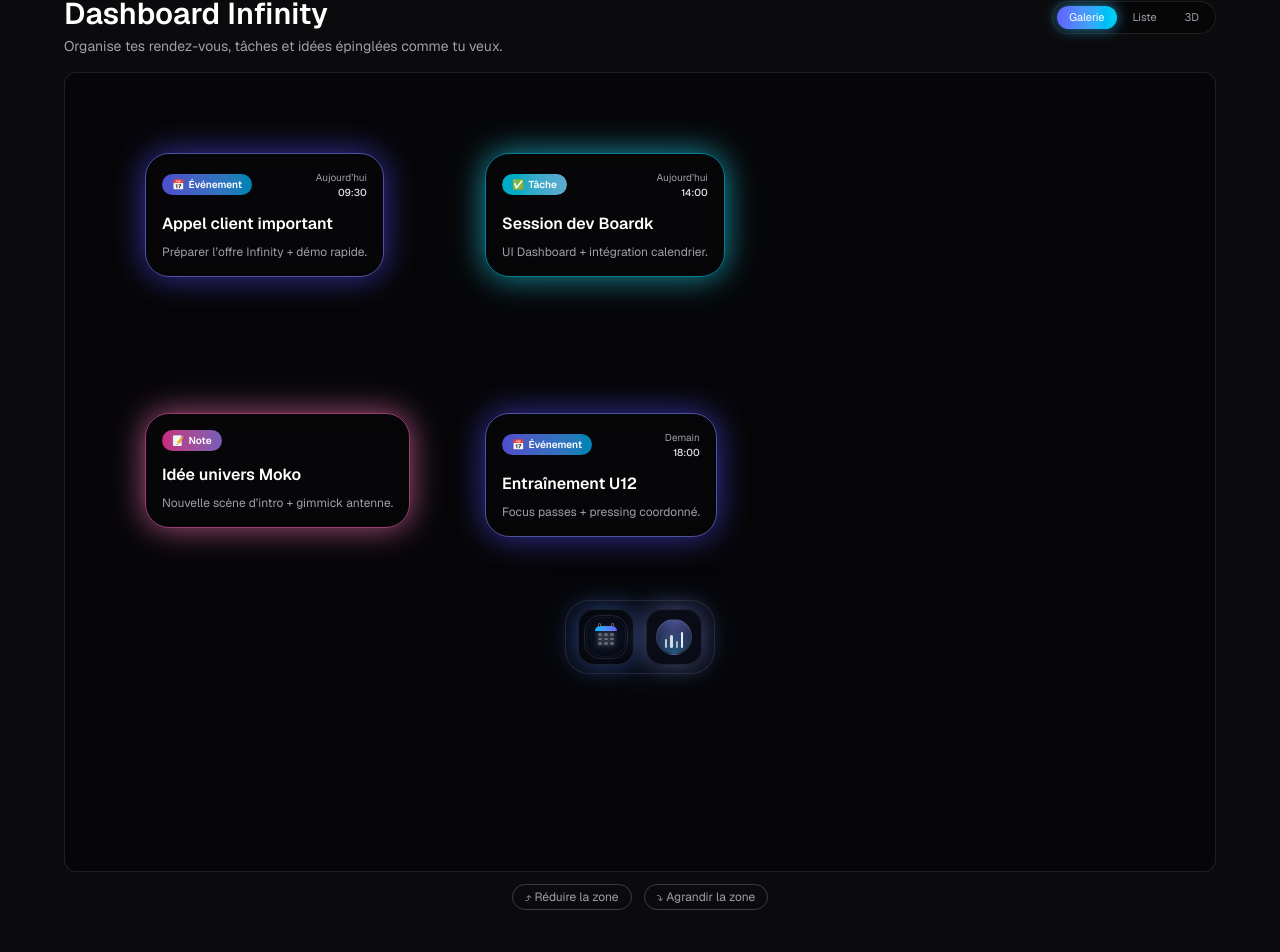
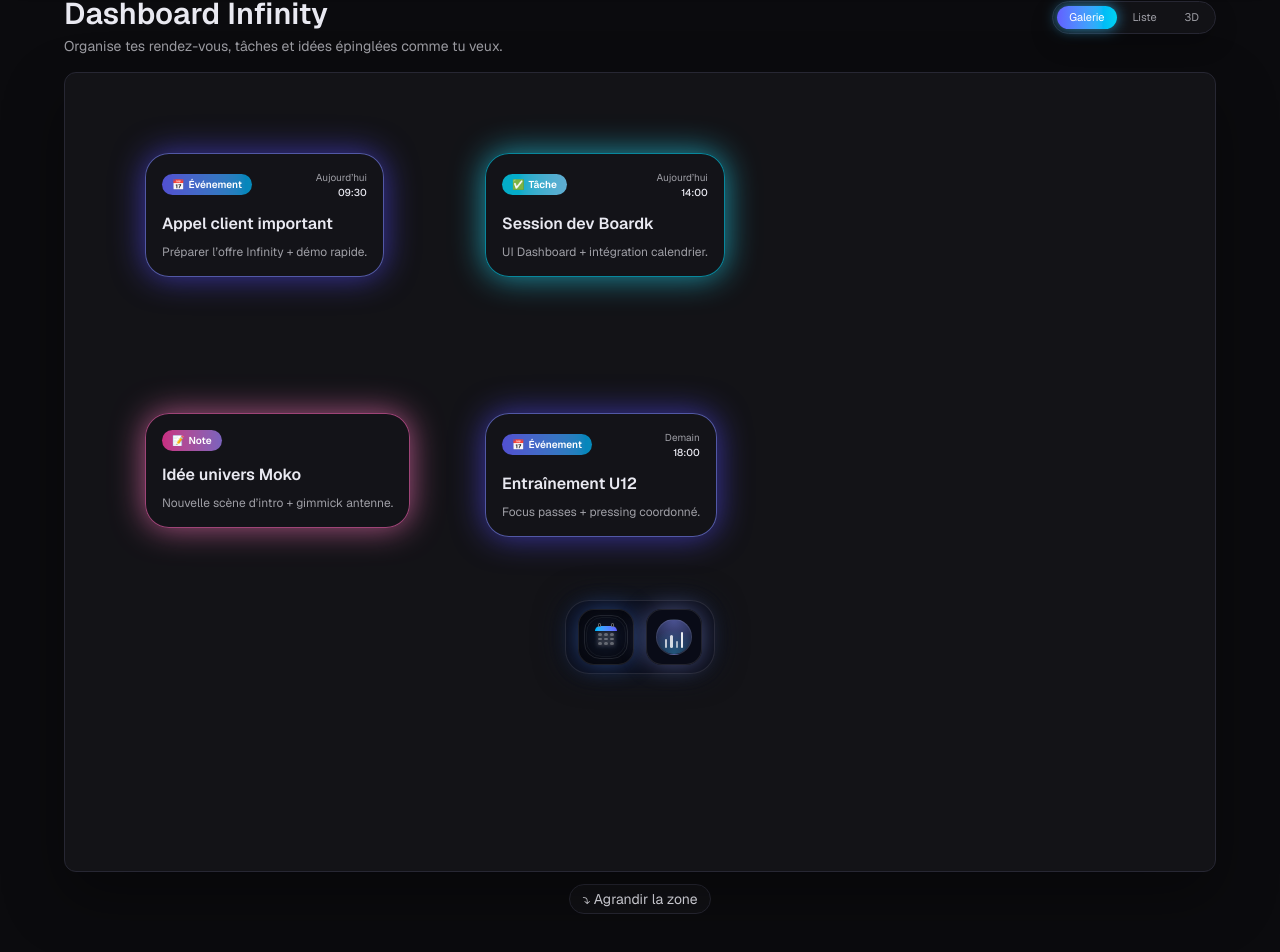
Before and after one commit to KRIZO0613/Infinity, a Next.js app in the folder apps/web/: page /dashboard in a window 1280 px wide. Shown: the part 110-1062 px from the top of the page. Built offline with nearby package versions, Linux system fonts and the light colour scheme.

Commit message:
Mode Clair Valide pour vue épinglé

```diff
--- a/apps/web/src/app/dashboard/page.tsx
+++ b/apps/web/src/app/dashboard/page.tsx
@@ -6,6 +6,7 @@ import { Reorder, motion } from "framer-motion";
 
 type WidgetType = "event" | "task" | "note" | "project";
 type ResizeDirection = "se";
+
 type Widget = {
   id: string;
   title: string;
@@ -68,6 +69,8 @@ const INITIAL_WIDGETS: Widget[] = [
   },
 ];
 
+const STORAGE_KEY = "infinity_dashboard_widgets_v1";
+
 type ViewMode = "grid" | "list" | "float3d";
 
 /* ------------------------------------------------------------------ */
@@ -85,29 +88,67 @@ function clamp(value: number, min: number, max: number) {
 export default function DashboardPage() {
   const [viewMode, setViewMode] = useState<ViewMode>("grid");
   const [widgets, setWidgets] = useState<Widget[]>(INITIAL_WIDGETS);
+  const [boardHeight, setBoardHeight] = useState<number>(800);
+  const [hasLoaded, setHasLoaded] = useState(false);
 
-  // Hauteur du “tableau” en mode Galerie
-  const [boardHeight, setBoardHeight] = useState<number>(800);
   const freeMoveContainerRef = useRef<HTMLDivElement | null>(null);
 
+  // Chargement depuis localStorage (une seule fois après mount)
+  useEffect(() => {
+    if (typeof window === "undefined") return;
+
+    const raw = window.localStorage.getItem(STORAGE_KEY);
+    if (!raw) {
+      setHasLoaded(true);
+      return;
+    }
+
+    try {
+      const parsed = JSON.parse(raw);
+
+      if (Array.isArray(parsed) && parsed.length > 0) {
+        const normalized = parsed.map((w: any, index: number) => ({
+          ...w,
+          scale: typeof w.scale === "number" ? w.scale : 1,
+          x: typeof w.x === "number" ? w.x : INITIAL_WIDGETS[index]?.x ?? 80,
+          y: typeof w.y === "number" ? w.y : INITIAL_WIDGETS[index]?.y ?? 80,
+        })) as Widget[];
+
+        setWidgets(normalized);
+      }
+    } catch (err) {
+      console.error("Erreur de lecture widgets depuis localStorage", err);
+    } finally {
+      setHasLoaded(true);
+    }
+  }, []);
+
+  // Sauvegarde dans localStorage après chargement initial
+  useEffect(() => {
+    if (typeof window === "undefined") return;
+    if (!hasLoaded) return;
+
+    window.localStorage.setItem(STORAGE_KEY, JSON.stringify(widgets));
+  }, [widgets, hasLoaded]);
+
   return (
-    <div className="min-h-[calc(100vh-4rem)] px-6 pb-28 pt-0 -mt-18 sm:-mt-20">
+    <div className="min-h-[calc(100vh-4rem)] px-6 pb-28 pt-0 -mt-18 sm:-mt-20 text-fg transition-colors" style={{ background: "var(--bg)" }}>
       {/* Header */}
       <div className="mx-auto flex w-full max-w-6xl items-center justify-between gap-4">
         <div>
-          <p className="text-[11px] uppercase tracking-[0.22em] text-zinc-500">
+          <p className="text-[11px] uppercase tracking-[0.22em] text-muted">
             Tableau
           </p>
-          <h1 className="text-2xl font-semibold text-white sm:text-3xl">
+          <h1 className="text-2xl font-semibold text-fg sm:text-3xl">
             Dashboard Infinity
           </h1>
-          <p className="mt-1 max-w-xl text-xs text-zinc-400 sm:text-sm">
+          <p className="mt-1 max-w-xl text-xs text-muted sm:text-sm">
             Organise tes rendez-vous, tâches et idées épinglées comme tu veux.
           </p>
         </div>
 
         {/* Switch vues */}
-        <div className="inline-flex items-center gap-1 rounded-full border border-white/10 bg-black/40 px-1 py-1 text-xs backdrop-blur">
+        <div className="inline-flex items-center gap-1 rounded-full border border-[color:var(--muted-2)] bg-[color:var(--surface)]/80 px-1 py-1 text-xs backdrop-blur shadow-[0_10px_24px_rgba(0,0,0,0.2)]">
           <ViewModeButton
             label="Galerie"
             active={viewMode === "grid"}
@@ -138,7 +179,7 @@ export default function DashboardPage() {
         <div className="mx-auto mt-4 w-full max-w-6xl">
           <div
             ref={freeMoveContainerRef}
-            className="relative w-full overflow-hidden rounded-xl border border-white/10 bg-black/40"
+            className="relative w-full overflow-hidden rounded-xl border border-[color:var(--muted-2)] bg-[color:var(--surface)]/90 shadow-[0_25px_60px_rgba(0,0,0,0.35)]"
             style={{ height: boardHeight }}
           >
             {widgets.map((w) => (
@@ -152,18 +193,11 @@ export default function DashboardPage() {
           </div>
 
           {/* Hauteur de la zone */}
-          <div className="mt-3 flex items-center justify-center gap-3 text-xs text-zinc-400">
-            <button
-              type="button"
-              onClick={() => setBoardHeight((h) => Math.max(400, h - 200))}
-              className="rounded-full border border-white/20 px-3 py-1 hover:bg-white/10 hover:text-white"
-            >
-              ⤴︎ Réduire la zone
-            </button>
+          <div className="mt-3 flex items-center justify-center gap-3 text-xs text-muted">
             <button
               type="button"
               onClick={() => setBoardHeight((h) => Math.min(2400, h + 200))}
-              className="rounded-full border border-white/20 px-3 py-1 hover:bg-white/10 hover:text-white"
+              className="rounded-full border border-[color:var(--muted-2)] bg-[color:var(--surface)]/70 px-3 py-1 text-sm text-fg hover:bg-[color:var(--surface)]/90"
             >
               ⤵︎ Agrandir la zone
             </button>
@@ -201,10 +235,6 @@ export default function DashboardPage() {
 /* Widget libre (mode Galerie / whiteboard)                           */
 /* ------------------------------------------------------------------ */
 
-/* ------------------------------------------------------------------ */
-/* Widget libre (mode Galerie / whiteboard)                           */
-/* ------------------------------------------------------------------ */
-
 type FreeWidgetProps = {
   widget: Widget;
   containerRef: React.RefObject<HTMLDivElement | null>;
@@ -214,11 +244,8 @@ type FreeWidgetProps = {
 const CARD_BASE_WIDTH = 340;
 const CARD_BASE_HEIGHT = 200;
 
-
-
 function FreeWidget({ widget, containerRef, setWidgets }: FreeWidgetProps) {
   const [isResizing, setIsResizing] = useState(false);
-  const [isDragging, setIsDragging] = useState(false);
 
   const scale = widget.scale ?? 1;
 
@@ -228,9 +255,7 @@ function FreeWidget({ widget, containerRef, setWidgets }: FreeWidgetProps) {
   /* -------------------- DRAG (déplacement) -------------------- */
 
   const startDrag = (e: React.PointerEvent<HTMLDivElement>) => {
-    // clic gauche uniquement
     if (e.button !== 0) return;
-    // si on est en resize, on ne drag pas
     if (isResizing) return;
 
     e.preventDefault();
@@ -251,8 +276,6 @@ function FreeWidget({ widget, containerRef, setWidgets }: FreeWidgetProps) {
     const margin = 8;
     const cardW = CARD_BASE_WIDTH * scale;
     const cardH = CARD_BASE_HEIGHT * scale;
-
-    setIsDragging(true);
 
     const handleMove = (ev: PointerEvent) => {
       const dx = ev.clientX - startX;
@@ -275,7 +298,6 @@ function FreeWidget({ widget, containerRef, setWidgets }: FreeWidgetProps) {
     };
 
     const handleUp = () => {
-      setIsDragging(false);
       window.removeEventListener("pointermove", handleMove);
       window.removeEventListener("pointerup", handleUp);
     };
@@ -309,7 +331,6 @@ function FreeWidget({ widget, containerRef, setWidgets }: FreeWidgetProps) {
       const cardX = widget.x ?? 80;
       const cardY = widget.y ?? 80;
 
-      // max scale pour rester dans le conteneur
       const maxScaleX = (cw - margin - cardX) / baseW;
       const maxScaleY = (ch - margin - cardY) / baseH;
       const hardMaxScale = Math.max(0.6, Math.min(1.6, maxScaleX, maxScaleY));
@@ -343,6 +364,7 @@ function FreeWidget({ widget, containerRef, setWidgets }: FreeWidgetProps) {
 
   return (
     <div
+      suppressHydrationWarning
       className="group absolute cursor-grab active:cursor-grabbing"
       style={{
         left: currentX,
@@ -366,8 +388,9 @@ function FreeWidget({ widget, containerRef, setWidgets }: FreeWidgetProps) {
     </div>
   );
 }
+
 /* ------------------------------------------------------------------ */
-/* Coverflow 3D façon iPhoto                                          */
+/* Coverflow 3D façon affiche géante au centre                        */
 /* ------------------------------------------------------------------ */
 
 function Coverflow3D({ items }: { items: Widget[] }) {
@@ -389,7 +412,7 @@ function Coverflow3D({ items }: { items: Widget[] }) {
   function handleWheel(e: React.WheelEvent<HTMLDivElement>) {
     e.preventDefault();
     const now = Date.now();
-    if (now - lastWheelTime.current < 180) return;
+    if (now - lastWheelTime.current < 350) return;
     lastWheelTime.current = now;
 
     const delta = Math.abs(e.deltaX) > Math.abs(e.deltaY) ? e.deltaX : e.deltaY;
@@ -425,16 +448,27 @@ function Coverflow3D({ items }: { items: Widget[] }) {
         onWheel={handleWheel}
         onTouchStart={handleTouchStart}
         onTouchEnd={handleTouchEnd}
-        className="relative flex h-[320px] w-full items-center justify-center overflow-visible touch-pan-x [touch-action:pan-x]"
+        className="relative flex h-[360px] w-full items-center justify-center overflow-visible touch-pan-x [touch-action:pan-x]"
       >
         {items.map((item, index) => {
           const offset = index - activeIndex;
           const isActive = offset === 0;
 
-          const baseTranslateX = 220;
-          const x = offset * baseTranslateX;
-          const rotateY = offset * -20;
-          const zIndex = items.length - Math.abs(offset);
+          const clamped = Math.max(-3, Math.min(3, offset));
+
+          const baseTranslateX = 260;
+          const x = clamped * baseTranslateX;
+
+          const y = Math.abs(clamped) * 28;
+
+          const rotateY = clamped * -18;
+
+          const opacity = isActive ? 1 : 0.45;
+
+          const scaleX = isActive ? 2.2 : 0.9;
+          const scaleY = isActive ? 3.0 : 0.9;
+
+          const zIndex = isActive ? 50 : 40 - Math.abs(clamped) * 2;
 
           return (
             <motion.div
@@ -445,13 +479,15 @@ function Coverflow3D({ items }: { items: Widget[] }) {
               initial={false}
               animate={{
                 x,
+                y,
                 rotateY,
-                scale: isActive ? 1.45 : 0.85,
-                opacity: isActive ? 1 : 0.45,
+                scaleX,
+                scaleY,
+                opacity,
               }}
               transition={{
                 type: "tween",
-                duration: isActive ? 0.18 : 0.12,
+                duration: isActive ? 0.22 : 0.16,
                 ease: "easeOut",
               }}
             >
@@ -461,11 +497,11 @@ function Coverflow3D({ items }: { items: Widget[] }) {
         })}
       </div>
 
-      <div className="mt-4 flex items-center justify-center gap-4 text-xs text-zinc-400">
+      <div className="mt-8 flex items-center justify-center gap-4 text-xs text-muted">
         <button
           type="button"
           onClick={goLeft}
-          className="rounded-full border border-white/20 px-3 py-1 hover:bg-white/10 hover:text-white"
+          className="rounded-full border border-[color:var(--muted-2)] bg-[color:var(--surface)]/70 px-3 py-1 text-sm text-fg hover:bg-[color:var(--surface)]/90"
         >
           ◀
         </button>
@@ -475,7 +511,7 @@ function Coverflow3D({ items }: { items: Widget[] }) {
         <button
           type="button"
           onClick={goRight}
-          className="rounded-full border border-white/20 px-3 py-1 hover:bg-white/10 hover:text-white"
+          className="rounded-full border border-[color:var(--muted-2)] bg-[color:var(--surface)]/70 px-3 py-1 text-sm text-fg hover:bg-[color:var(--surface)]/90"
         >
           ▶
         </button>
@@ -515,8 +551,7 @@ function WidgetCard({ widget, variant }: WidgetCardProps) {
       ? "shadow-[0_0_32px_rgba(34,211,238,0.7)]"
       : "shadow-[0_0_32px_rgba(244,114,182,0.7)]";
 
-  const baseClasses =
-    "relative overflow-hidden rounded-3xl border bg-[radial-gradient(circle_at_top,_#020617_0,_#020617_45%,_#020617_80%)]/95 backdrop-blur";
+  const baseClasses = "relative overflow-hidden rounded-3xl border backdrop-blur";
 
   const padding =
     variant === "list"
@@ -528,6 +563,7 @@ function WidgetCard({ widget, variant }: WidgetCardProps) {
   return (
     <div
       className={`${baseClasses} ${borderColor} ${shadowColor} ${padding} transition-all`}
+      style={{ background: "color-mix(in oklab, var(--surface) 96%, transparent)" }}
     >
       <div className="flex items-center justify-between gap-2">
         <div className="inline-flex items-center gap-2">
@@ -539,21 +575,19 @@ function WidgetCard({ widget, variant }: WidgetCardProps) {
           </span>
         </div>
         {(widget.time || widget.date) && (
-          <div className="text-right text-[10px] text-zinc-400">
+          <div className="text-right text-[10px] text-muted">
             {widget.date && <div>{widget.date}</div>}
-            {widget.time && (
-              <div className="font-medium text-zinc-200">{widget.time}</div>
-            )}
+            {widget.time && <div className="font-medium text-fg">{widget.time}</div>}
           </div>
         )}
       </div>
 
-      <h2 className="mt-3 text-sm font-semibold text-white sm:text-base">
+      <h2 className="mt-3 text-sm font-semibold text-fg sm:text-base">
         {widget.title}
       </h2>
 
       {widget.description && (
-        <p className="mt-2 text-[11px] leading-snug text-zinc-400 sm:text-[12px]">
+        <p className="mt-2 text-[11px] leading-snug text-muted sm:text-[12px]">
           {widget.description}
         </p>
       )}
@@ -575,7 +609,7 @@ function ViewModeButton({ label, active, onClick }: ViewModeButtonProps) {
       className={`rounded-full px-3 py-1 text-[11px] transition-all ${
         active
           ? "bg-gradient-to-r from-indigo-500 to-cyan-400 text-white shadow-[0_0_14px_rgba(56,189,248,0.7)]"
-          : "text-zinc-400 hover:text-zinc-100"
+          : "text-muted hover:text-fg"
       }`}
     >
       {label}
```
